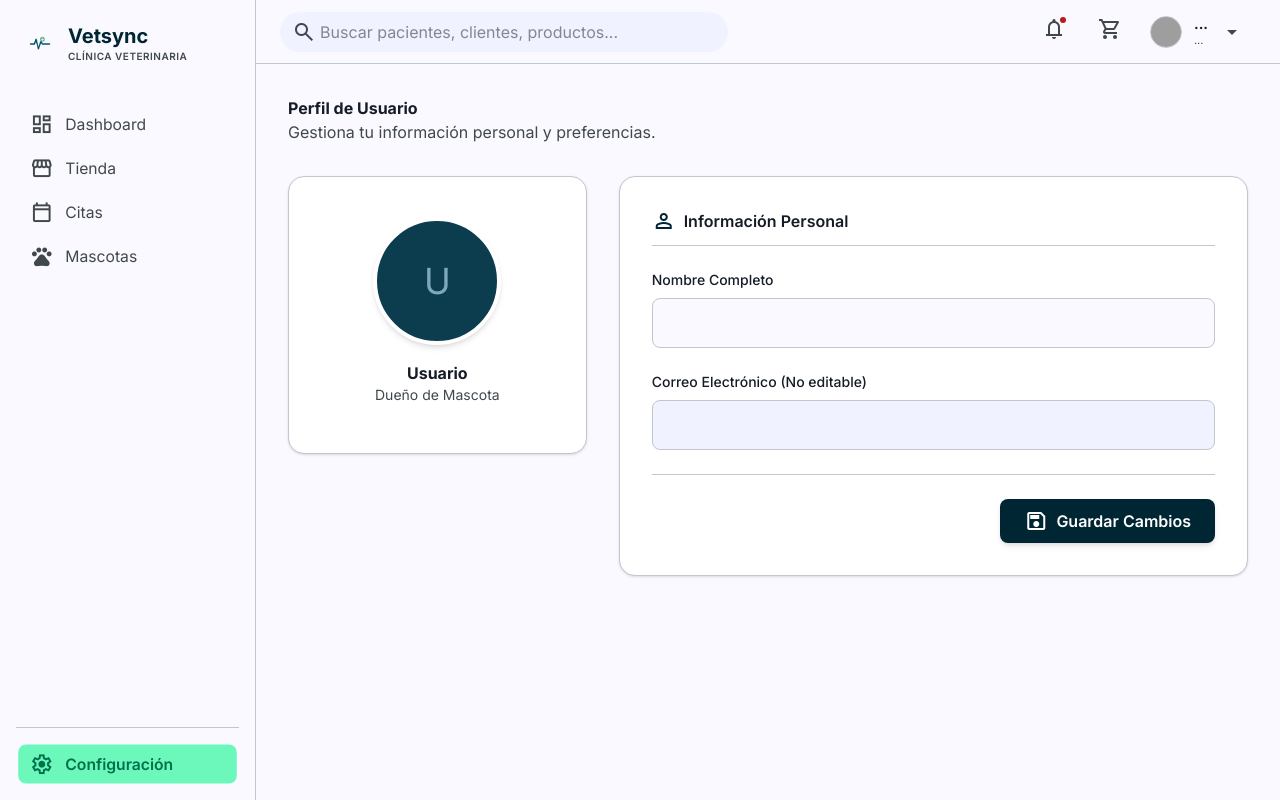
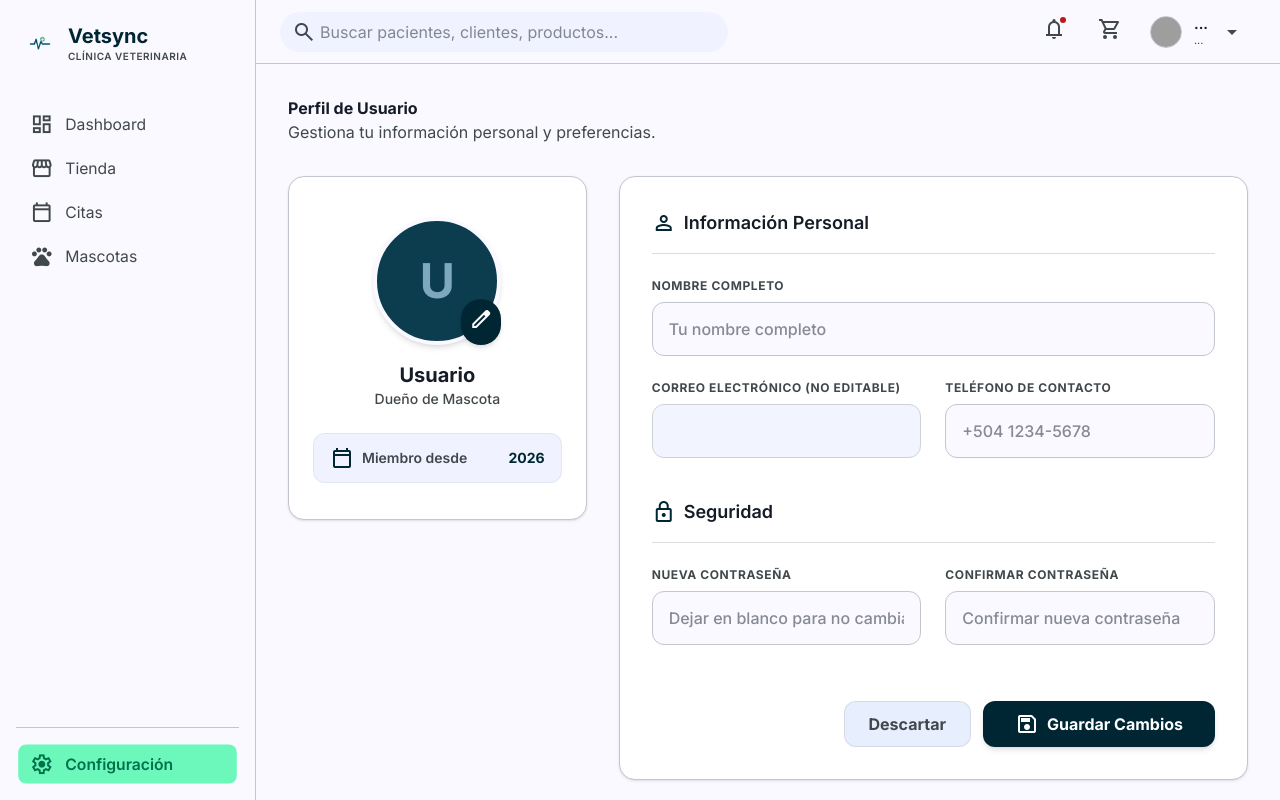
Before and after one commit to Kev287mejia/proyecto-veterinaria, a Next.js app: page /perfil in a window 1280 px wide. Built offline with nearby package versions, Linux system fonts and the light colour scheme; no server answers; grey boxes are pictures that could not be loaded.

Commit message:
feat: full implementation of user profile with security update and discard functionality

```diff
--- a/app/(dashboard)/perfil/page.tsx
+++ b/app/(dashboard)/perfil/page.tsx
@@ -7,14 +7,20 @@ export default function Perfil() {
   const [loading, setLoading] = useState(true);
   const [saving, setSaving] = useState(false);
   const [profile, setProfile] = useState<any>(null);
+
+  // Form fields
   const [email, setEmail] = useState('');
   const [fullName, setFullName] = useState('');
+  const [phone, setPhone] = useState('');
+  const [newPassword, setNewPassword] = useState('');
+  const [confirmPassword, setConfirmPassword] = useState('');
+
   const [message, setMessage] = useState<{ type: 'success' | 'error', text: string } | null>(null);
 
   const supabase = createClient();
 
-  useEffect(() => {
-    async function loadProfile() {
+  const loadProfile = async () => {
+    setLoading(true);
     const { data: { user } } = await supabase.auth.getUser();
     if (user) {
       setEmail(user.email || '');
@@ -27,42 +33,95 @@ export default function Perfil() {
       if (userProfile) {
         setProfile(userProfile);
         setFullName(userProfile.full_name || '');
+        setPhone(userProfile.phone || '');
       }
     }
     setLoading(false);
-    }
+  };
+
+  useEffect(() => {
     loadProfile();
   }, []);
+
+  const handleDiscard = () => {
+    // Reset to initial loaded state
+    if (profile) {
+      setFullName(profile.full_name || '');
+      setPhone(profile.phone || '');
+    }
+    setNewPassword('');
+    setConfirmPassword('');
+    setMessage(null);
+  };
 
   const handleSave = async (e: React.FormEvent) => {
     e.preventDefault();
     setSaving(true);
     setMessage(null);
 
+    // Validate passwords if user is trying to change them
+    if (newPassword || confirmPassword) {
+      if (newPassword !== confirmPassword) {
+        setMessage({ type: 'error', text: 'Las contraseñas no coinciden' });
+        setSaving(false);
+        return;
+      }
+      if (newPassword.length < 6) {
+        setMessage({ type: 'error', text: 'La contraseña debe tener al menos 6 caracteres' });
+        setSaving(false);
+        return;
+      }
+    }
+
     const { data: { user } } = await supabase.auth.getUser();
     if (user) {
-      const { error } = await supabase
+      // 1. Update Profile (full_name, phone)
+      const { error: profileError } = await supabase
         .from('profiles')
-        .update({ full_name: fullName })
+        .update({ full_name: fullName, phone: phone })
         .eq('id', user.id);
 
-      if (error) {
-        setMessage({ type: 'error', text: 'Error al actualizar el perfil' });
-      } else {
+      if (profileError) {
+        setMessage({ type: 'error', text: 'Error al actualizar la información del perfil' });
+        setSaving(false);
+        return;
+      }
+
+      // 2. Update Password if provided
+      if (newPassword) {
+        const { error: authError } = await supabase.auth.updateUser({
+          password: newPassword
+        });
+
+        if (authError) {
+          setMessage({ type: 'error', text: 'Error al actualizar la contraseña: ' + authError.message });
+          setSaving(false);
+          return;
+        }
+      }
+
       setMessage({ type: 'success', text: 'Perfil actualizado con éxito' });
-      }
+      setNewPassword('');
+      setConfirmPassword('');
+
+      // Update local profile state
+      setProfile({ ...profile, full_name: fullName, phone: phone });
     }
     setSaving(false);
   };
 
+  const handleEditPhoto = () => {
+    alert('La función de subir fotos de perfil estará disponible próximamente.');
+  };
+
   if (loading) {
-    return <div className="p-8">Cargando perfil...</div>;
+    return <div className="p-8 flex justify-center items-center h-64"><span className="text-primary font-semibold">Cargando perfil...</span></div>;
   }
 
   const roleName = profile?.role === 'vet' ? 'Veterinario / Clínica' : 'Dueño de Mascota';
 
   return (
-    <div className="space-y-8 pb-12">
+    <div className="space-y-8 pb-12 max-w-[1200px] mx-auto">
       <div className="mb-8">
         <h1 className="text-headline-lg font-bold text-on-surface">Perfil de Usuario</h1>
         <p className="text-on-surface-variant text-body-lg">Gestiona tu información personal y preferencias.</p>
@@ -70,59 +129,133 @@ export default function Perfil() {
 
       <div className="grid grid-cols-1 xl:grid-cols-3 gap-8">
         {/* Left Column: Avatar & Quick Info */}
-        <div className="bg-surface-container-lowest border border-outline-variant rounded-2xl p-6 flex flex-col items-center text-center xl:col-span-1 shadow-sm h-fit">
+        <div className="bg-surface-container-lowest border border-outline-variant rounded-2xl p-6 flex flex-col items-center text-center xl:col-span-1 shadow-sm h-fit relative overflow-hidden">
           <div className="relative mb-4 mt-4">
-            <div className="w-32 h-32 rounded-full border-4 border-surface-container-lowest bg-primary-container flex items-center justify-center text-on-primary-container text-4xl shadow-md">
+            {profile?.avatar_url ? (
+              <img src={profile.avatar_url} alt="Profile" className="w-32 h-32 rounded-full border-4 border-surface shadow-md object-cover" />
+            ) : (
+              <div className="w-32 h-32 rounded-full border-4 border-surface bg-primary-container flex items-center justify-center text-on-primary-container text-5xl shadow-md font-bold">
                 {fullName ? fullName.charAt(0).toUpperCase() : 'U'}
               </div>
+            )}
+            <button
+              type="button"
+              onClick={handleEditPhoto}
+              className="absolute bottom-0 right-0 bg-primary text-on-primary p-2 rounded-full hover:bg-primary-container transition-all shadow-md active:scale-95"
+              title="Editar foto"
+            >
+              <span className="material-symbols-outlined text-[18px]">edit</span>
+            </button>
           </div>
-          <h2 className="text-title-md font-bold text-on-surface">{fullName || 'Usuario'}</h2>
-          <p className="text-on-surface-variant text-sm mb-6">{roleName}</p>
+          <h2 className="text-title-md font-bold text-on-surface text-xl">{fullName || 'Usuario'}</h2>
+          <p className="text-on-surface-variant text-sm mb-6 font-medium">{roleName}</p>
+
+          {/* Quick Stats (Mocked for visual parity with design) */}
+          <div className="w-full flex justify-between items-center px-4 py-3 bg-surface-container-low rounded-xl mb-3 border border-outline-variant/30">
+            <div className="flex items-center gap-2">
+                <span className="material-symbols-outlined text-primary text-[20px]">calendar_today</span>
+                <span className="text-on-surface-variant text-sm font-semibold">Miembro desde</span>
+            </div>
+            <span className="text-primary font-bold text-sm">
+              {profile?.created_at ? new Date(profile.created_at).getFullYear() : new Date().getFullYear()}
+            </span>
+          </div>
         </div>
 
         {/* Right Column: Edit Form */}
         <div className="bg-surface-container-lowest border border-outline-variant rounded-2xl p-8 xl:col-span-2 shadow-sm">
-          <h3 className="text-title-md font-semibold text-on-surface mb-6 border-b border-outline-variant pb-3 flex items-center gap-2">
-            <span className="material-symbols-outlined text-primary">person</span>
+          <h3 className="text-title-md font-semibold text-on-surface mb-6 border-b border-outline-variant/60 pb-4 flex items-center gap-2 text-lg">
+            <span className="material-symbols-outlined text-primary text-[24px]">person</span>
             Información Personal
           </h3>
           <form onSubmit={handleSave} className="space-y-6">
-            <div className="grid grid-cols-1 gap-6">
-              <div>
-                <label className="block text-sm font-medium text-on-surface mb-2" htmlFor="full-name">Nombre Completo</label>
+            <div className="grid grid-cols-1 md:grid-cols-2 gap-6">
+              <div className="md:col-span-2">
+                <label className="block text-xs font-bold text-on-surface-variant uppercase tracking-wider mb-2" htmlFor="full-name">Nombre Completo</label>
                 <input
-                  className="w-full px-4 py-3 rounded-lg border border-outline-variant bg-surface focus:ring-2 focus:ring-primary focus:border-primary transition-colors outline-none text-on-surface"
+                  className="w-full px-4 py-3.5 rounded-xl border border-outline-variant bg-surface focus:ring-2 focus:ring-primary focus:border-primary transition-all outline-none text-on-surface font-medium"
                   id="full-name"
                   type="text"
                   value={fullName}
+                  placeholder="Tu nombre completo"
                   onChange={(e) => setFullName(e.target.value)}
                 />
               </div>
+
               <div>
-                <label className="block text-sm font-medium text-on-surface mb-2" htmlFor="email">Correo Electrónico (No editable)</label>
+                <label className="block text-xs font-bold text-on-surface-variant uppercase tracking-wider mb-2" htmlFor="email">Correo Electrónico (No editable)</label>
                 <input
-                  className="w-full px-4 py-3 rounded-lg border border-outline-variant bg-surface-container-low text-on-surface-variant outline-none cursor-not-allowed"
+                  className="w-full px-4 py-3.5 rounded-xl border border-outline-variant bg-surface-container-low text-on-surface-variant outline-none cursor-not-allowed font-medium opacity-80"
                   id="email"
                   type="email"
                   value={email}
                   disabled
                 />
               </div>
+
+              <div>
+                <label className="block text-xs font-bold text-on-surface-variant uppercase tracking-wider mb-2" htmlFor="phone">Teléfono de Contacto</label>
+                <input
+                  className="w-full px-4 py-3.5 rounded-xl border border-outline-variant bg-surface focus:ring-2 focus:ring-primary focus:border-primary transition-all outline-none text-on-surface font-medium"
+                  id="phone"
+                  type="tel"
+                  value={phone}
+                  placeholder="+504 1234-5678"
+                  onChange={(e) => setPhone(e.target.value)}
+                />
+              </div>
+            </div>
+
+            <h3 className="text-title-md font-semibold text-on-surface mt-10 mb-6 border-b border-outline-variant/60 pb-4 flex items-center gap-2 text-lg">
+              <span className="material-symbols-outlined text-primary text-[24px]">lock</span>
+              Seguridad
+            </h3>
+            <div className="grid grid-cols-1 md:grid-cols-2 gap-6">
+              <div>
+                <label className="block text-xs font-bold text-on-surface-variant uppercase tracking-wider mb-2" htmlFor="new-password">Nueva Contraseña</label>
+                <input
+                  className="w-full px-4 py-3.5 rounded-xl border border-outline-variant bg-surface focus:ring-2 focus:ring-primary focus:border-primary transition-all outline-none text-on-surface font-medium"
+                  id="new-password"
+                  type="password"
+                  placeholder="Dejar en blanco para no cambiar"
+                  value={newPassword}
+                  onChange={(e) => setNewPassword(e.target.value)}
+                />
+              </div>
+              <div>
+                <label className="block text-xs font-bold text-on-surface-variant uppercase tracking-wider mb-2" htmlFor="confirm-password">Confirmar Contraseña</label>
+                <input
+                  className="w-full px-4 py-3.5 rounded-xl border border-outline-variant bg-surface focus:ring-2 focus:ring-primary focus:border-primary transition-all outline-none text-on-surface font-medium"
+                  id="confirm-password"
+                  type="password"
+                  placeholder="Confirmar nueva contraseña"
+                  value={confirmPassword}
+                  onChange={(e) => setConfirmPassword(e.target.value)}
+                />
+              </div>
             </div>
 
             {message && (
-              <div className={`p-4 rounded-lg text-sm font-medium ${message.type === 'success' ? 'bg-secondary-container text-on-secondary-container' : 'bg-error-container text-on-error-container'}`}>
+              <div className={`p-4 rounded-xl text-sm font-bold flex items-center gap-2 mt-4 ${message.type === 'success' ? 'bg-secondary-container text-on-secondary-container' : 'bg-error-container text-on-error-container'}`}>
+                <span className="material-symbols-outlined">{message.type === 'success' ? 'check_circle' : 'error'}</span>
                 {message.text}
               </div>
             )}
 
-            <div className="flex justify-end gap-4 pt-6 mt-6 border-t border-outline-variant">
+            <div className="flex justify-end gap-3 pt-8 mt-4">
+              <button
+                type="button"
+                onClick={handleDiscard}
+                className="px-6 py-2.5 rounded-xl font-bold text-on-surface-variant bg-surface-container border border-outline-variant/50 hover:bg-surface-container-high transition-all active:scale-95"
+              >
+                Descartar
+              </button>
               <button
                 type="submit"
                 disabled={saving}
-                className="px-6 py-2.5 rounded-lg font-semibold bg-primary text-on-primary hover:bg-primary-container transition-colors shadow-md flex items-center gap-2 disabled:opacity-50"
+                className="px-8 py-2.5 rounded-xl font-bold bg-primary text-on-primary hover:bg-primary-container transition-all shadow-md flex items-center gap-2 active:scale-95 disabled:opacity-50"
               >
-                <span className="material-symbols-outlined text-[18px]">save</span>
+                <span className="material-symbols-outlined text-[20px]">save</span>
                 {saving ? 'Guardando...' : 'Guardar Cambios'}
               </button>
             </div>
```
Lines whose indentation alone changed are shown as unchanged.
